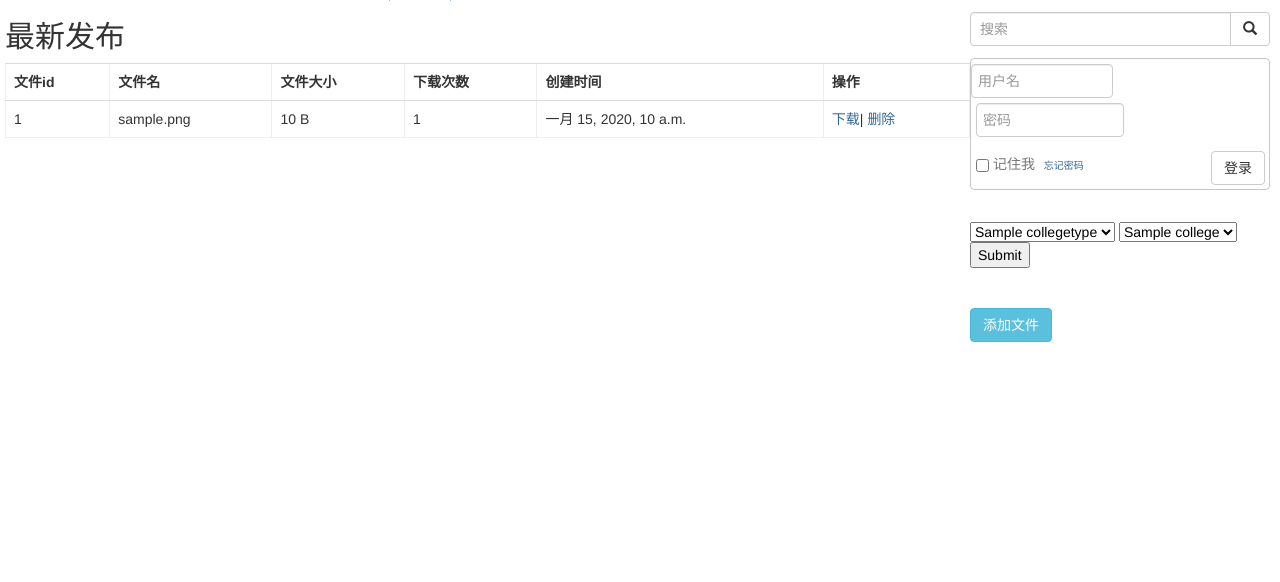
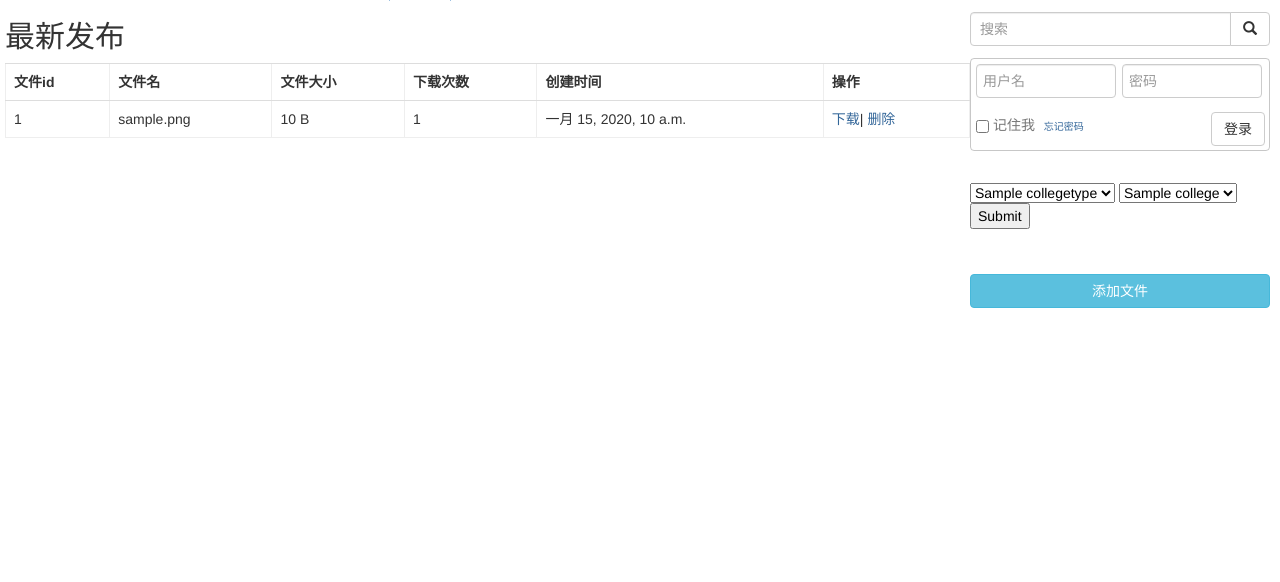
Before and after one commit to brisoncreak/STC-NWSUAF, a Django app: page /share/ in a window 1280 px wide. Shown: the part 62-644 px from the top of the page. Run offline with Django 3.2, Linux system fonts and the light colour scheme; tables that the repository leaves empty hold one stand-in row (values such as "Sample post"); some libraries are stand-ins or nearby versions.

Commit message:
beautify

```diff
--- a/share/static/css/share_index.css
+++ b/share/static/css/share_index.css
@@ -6,3 +6,9 @@ table{
         line-height:20px;     <!-- 行高-->
         padding:0px;               <!-- 内边距-->
 }
+
+.sidebtn
+{
+    width:100%;
+    margin-top: 5px;
+}
--- a/static/css/base.css
+++ b/static/css/base.css
@@ -130,17 +130,17 @@ li.selected a {
     margin:20px;
 }
 .login-form-side .user{
-    width:142px;
+    width:140px;
     //border:1px solid gray;
-    margin:5px 0px 0px 0px;
+    margin:5px 0px 0px 5px;
     padding:6px;
     //font-size:11px;
     display: inline;
 }
 .login-form-side .pwd{
-    width:148px;
+    width:140px;
     //border:1px solid gray;
-    margin:5px 0px 0px 5px;
+    margin:5px 0px 0px 2px;
     padding:6px;
     //font-size:11px;
     display: inline;
```
Also changed, not shown: market/views.py (+6 -3 lines), 1 other file.
